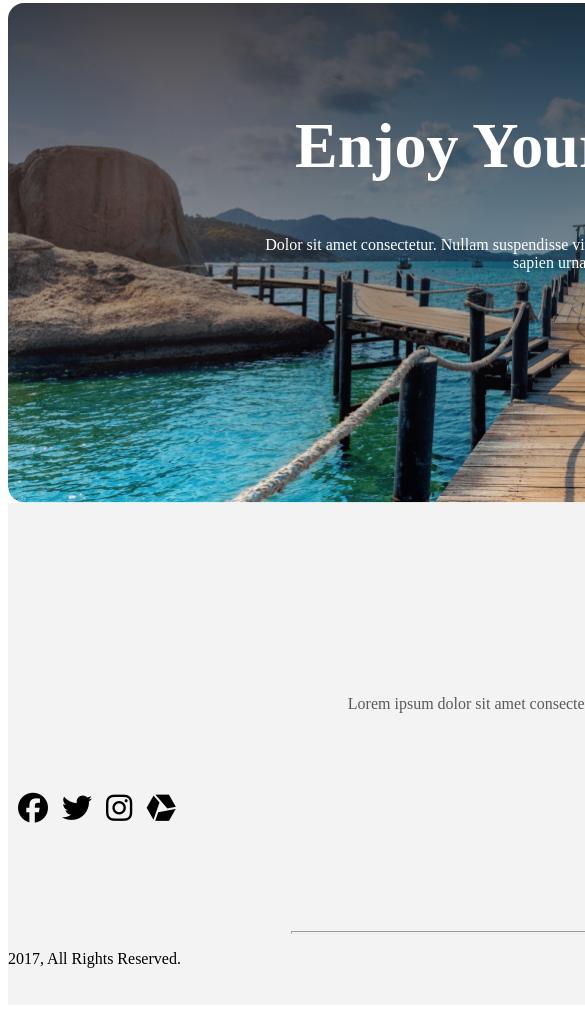
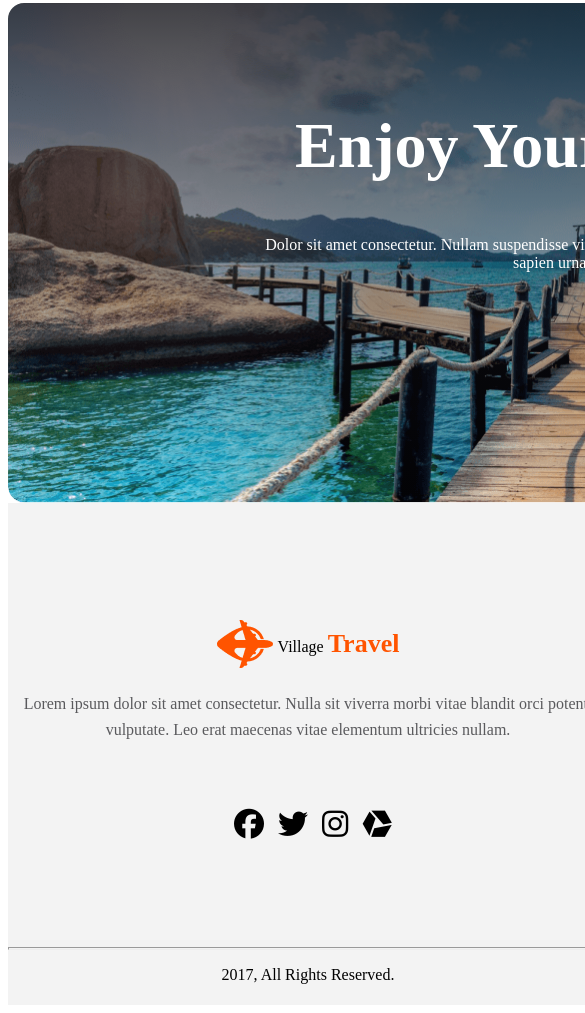
Before and after one commit to alnahian5344/b9-a2, a plain HTML site: page index.html in a window 390 px wide. Shown: the part 256-1269 px from the top of the page, 585 px wide, since content can reach past the window. Drawn offline with Linux system fonts and the light colour scheme.

Commit message:
footer done

```diff
--- a/index.html
+++ b/index.html
@@ -34,6 +34,9 @@
         </nav>
     </header>
     <main>
+
+
+
         <!-- ----------EXPLORE SECTION ----------->
         <section>
             <div class="explore-section">
@@ -49,6 +52,9 @@
 
 
 
+
+    <!-- ----------FOOTER SECTION ---------------->
+
     <footer>
         <div class="footer-section">
             <div>
@@ -56,8 +62,9 @@
                     <img src="Images/Group 40071 (2).png" alt="">
                     <p>Village <span class="nav-travel">Travel</span></p>
                 </div>
-                <div class="footer-para">
-                    <p footer-para>Lorem ipsum dolor sit amet consectetur. Nulla sit viverra morbi vitae blandit orci
+                <div>
+                    <p class="footer-para">Lorem ipsum dolor sit amet consectetur. Nulla sit viverra morbi vitae blandit
+                        orci
                         potenti
                         vulputate. Leo erat maecenas vitae elementum ultricies nullam. </p>
                 </div>
--- a/styles/style.css
+++ b/styles/style.css
@@ -8,17 +8,6 @@
 
 /* ---------------NAV part ----------------- */
 
-@media screen and (max-width:600px) {
-    .nav-section {
-        flex-direction: column;
-        margin-left: 50px;
-    }
-
-    .items-container {
-        flex-direction: column;
-        margin-left: 50px;
-    }
-}
 
 
 .nav-section {
@@ -130,16 +119,12 @@
 }
 
 .footer-para {
-    width: 769px;
-    height: 52px;
     color: #5A5A5D;
     text-align: center;
     font-size: 16px;
     font-style: normal;
     font-weight: 400;
     line-height: 26px;
-    padding-left: 335px;
-    padding-right: 335px;
 }
 
 .fa-brands {
@@ -148,8 +133,7 @@
 }
 
 .footer-symbol {
-    justify-content: center;
-    align-items: center;
+text-align: center;
     padding-top: 50px;
     padding-bottom: 100px;
 }
@@ -159,7 +143,25 @@
     height: 1px;
 }
 
-.footer-end>p {
-    justify-content: center;
-    align-items: center;
+.footer-end {
+  text-align: center;
+
 }
+
+
+@media screen and (max-width:600px) {
+    .nav-section {
+        flex-direction: column;
+        margin-left: 50px;
+    }
+
+    .items-container {
+        flex-direction: column;
+        margin-left: 50px;
+    }
+    .footer-section{
+        width: 600px;
+        margin-left: 0px;
+        padding-left: 0px;
+    }
+}
```
